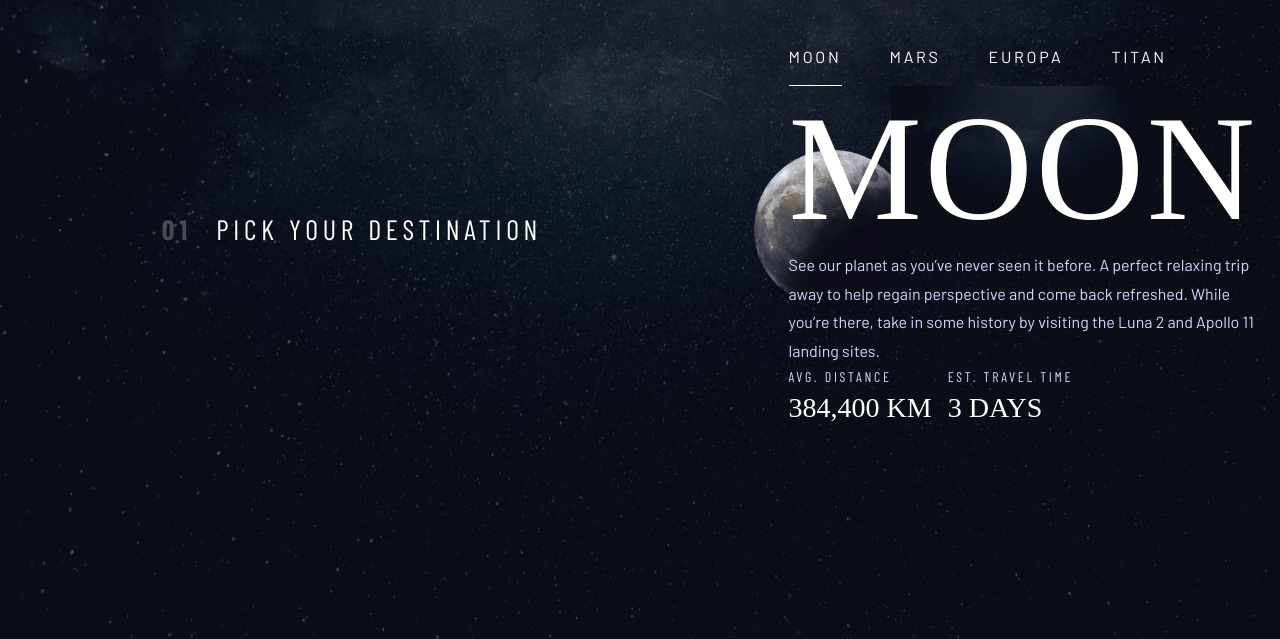
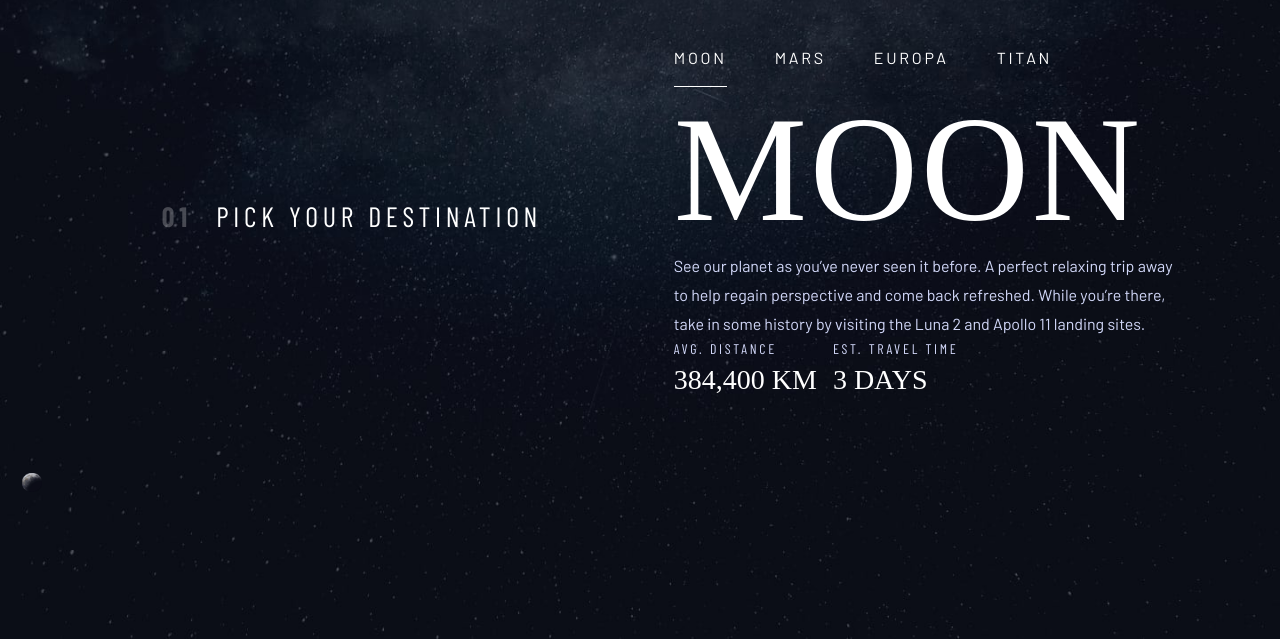
Before and after one commit to kelvinkwasi/SPACE-TRAVEL, a plain HTML site: page destination.html in a window 1280 px wide. Shown: the part 161-800 px from the top of the page. Drawn offline with nearby package versions, Linux system fonts and the light colour scheme; a web font is replaced by a local one.

Commit message:
fixed image resolution

```diff
--- a/destination.html
+++ b/destination.html
@@ -43,16 +43,16 @@
 
       <!-- <div class="container flex even-columns grid-container" > -->
   <main id="main" class="grid-container grid-container--destination" >
-            <div>
+            <!-- <div> -->
                 <h1 class="numbered-title uppercase"><span class="tx">01</span> Pick your destination</h1>
-            </div>
+            <!-- </div> -->
 
-            <div class="flex grid-container">
-                <div class="moon">
-                    <div class="img-moon" alt="the moon">
+            <!-- <div class="flex grid-container"> -->
+                <!-- <div class="moon"> -->
+                    <!-- <div class="img-moon" alt="the moon">  -->
                         <img src="./assets/destination/image-moon.webp" alt="">
-                    </div>
-                </div>
+                    <!-- </div> -->
+                <!-- </div> -->
 
                 <div>
                     <div class="tab-list underline-indicators flex">
@@ -62,7 +62,7 @@
                         <button aria-selected="false"  class="fs-300 uppercase txt-white bg-dark letter-spacing-2" style="background: none;">Titan</button>
                     </div>
 
-                    <div class="destination">
+                    <div class="destination-info">
                         <h2 class="fs-900 uppercase letter-spacing-2 txt-white ff-serif d-block">Moon</h2>
                     </div>
                     <div>
--- a/index.css
+++ b/index.css
@@ -643,16 +643,25 @@ body {
         'title'
         'image'
         'tabs'
-        'content'
+        'content';
 }
 
-.moon {
+.numbered-title {
+    grid-area: title;
+}
+
+.grid-container--destination > img {
+    grid-area: image;
+    max-width: 60%;
+}
+
+/* .moon {
     display: flex;
     align-items: center;
     justify-content: center;
-}
+} */
 
-@media (min-width: 50em) {
+@media (min-width: 45em) {
     .grid-container {
         text-align: left;
         column-gap: var(--container-gap, 2rem);
```
